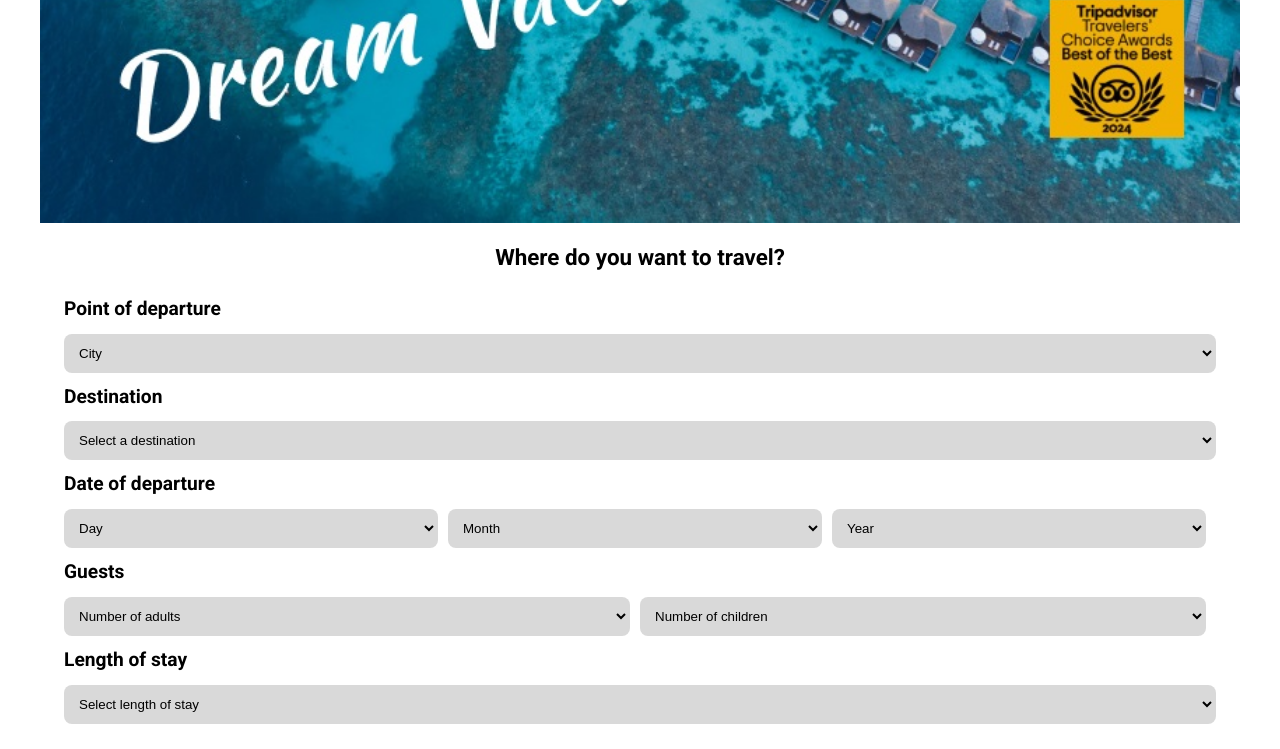
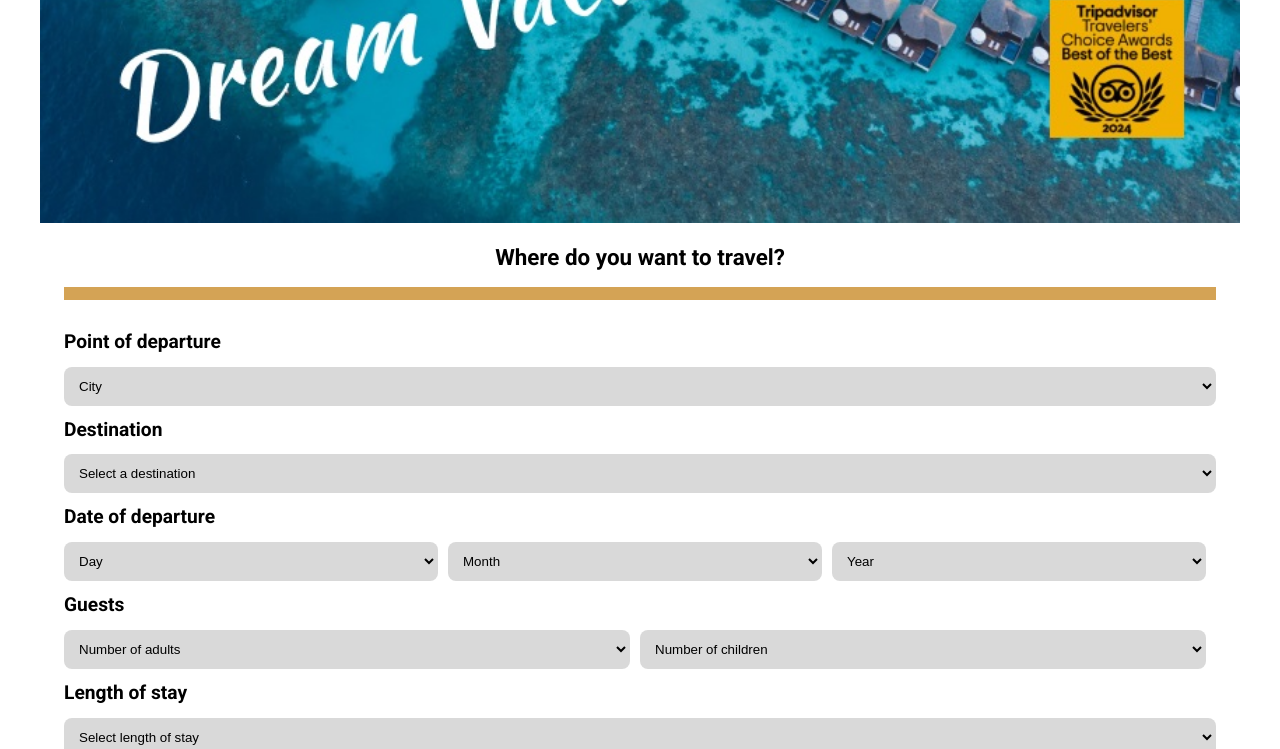
Before and after one commit to DianaEri/Orchid-Travels, a React (Vite) app: page / in a window 1280 px wide. Shown: the part 753-1502 px from the top of the page. Built offline with nearby package versions, Linux system fonts and the light colour scheme.

Commit message:
YellowLine Component

```diff
--- a/src/App.jsx
+++ b/src/App.jsx
@@ -3,6 +3,7 @@ import { useNavigate } from 'react-router-dom';
 import { FontAwesomeIcon } from '@fortawesome/react-fontawesome';
 import { faChevronDown, faMessage, faPhone, faLocationDot, faPlaneArrival, faUtensils } from '@fortawesome/free-solid-svg-icons';
 import { faYoutube, faSquareInstagram, faSquareFacebook } from '@fortawesome/free-brands-svg-icons';
+import Bild from './assets/Bild.jpg';
 import SearchForm from './SearchForm'; // Import the SearchForm component
 import Footer from './Footer'; // Make sure this import is correct
 import HotelInfoIcons from './HotelInfoIcons'; // Make sure this import is also correct
@@ -10,7 +11,7 @@ import Divider from './Divider'; // Import the Divider component
 import BlackLogo from './assets/Black logo.svg';
 import TripadvisorLogo from './assets/tripadvisor.svg';
 import Header from './Header'; // Import the Header component
-import Banner from './Banner';
+import YellowLine from './YellowLine'; // Import the YellowLine component
 
 const App = () => {
   const [selectedDestination, setSelectedDestination] = useState('City');
@@ -36,10 +37,12 @@ const App = () => {
 
   return (
     <div className="App">
-     {/*Header component*/}
       <Header />
-      <Banner />
+      <div style={{ width: '100%', maxWidth: '1200px', margin: '0 auto' }}>
+        <img src={Bild} alt="Top banner" style={{ width: '100%', height: 'auto' }} />
+      </div>
       <h1 className="center-heading">Where do you want to travel?</h1>
+      <YellowLine/>
       {/* Render the SearchForm component and pass handleSubmit */}
       <SearchForm
         onSubmit={handleSubmit}
--- /dev/null
+++ b/src/YellowLine.jsx
@@ -0,0 +1,17 @@
+import React from 'react';
+
+/*Skapar en gul linjekomponent, centrerar och stylar den. Koden har anpassats
+för att uppfylla utseendemålen för applikationen.*/
+
+const YellowLine = () => {
+  const style = {
+    width: '90%',
+    height: '0.8rem',
+    backgroundColor: '#D4A355',
+    margin: '1.1rem auto',
+  };
+
+  return <div style={style}></div>;
+};
+
+export default YellowLine;
```
Also changed, not shown: src/Header.jsx (+5 -8 lines).
